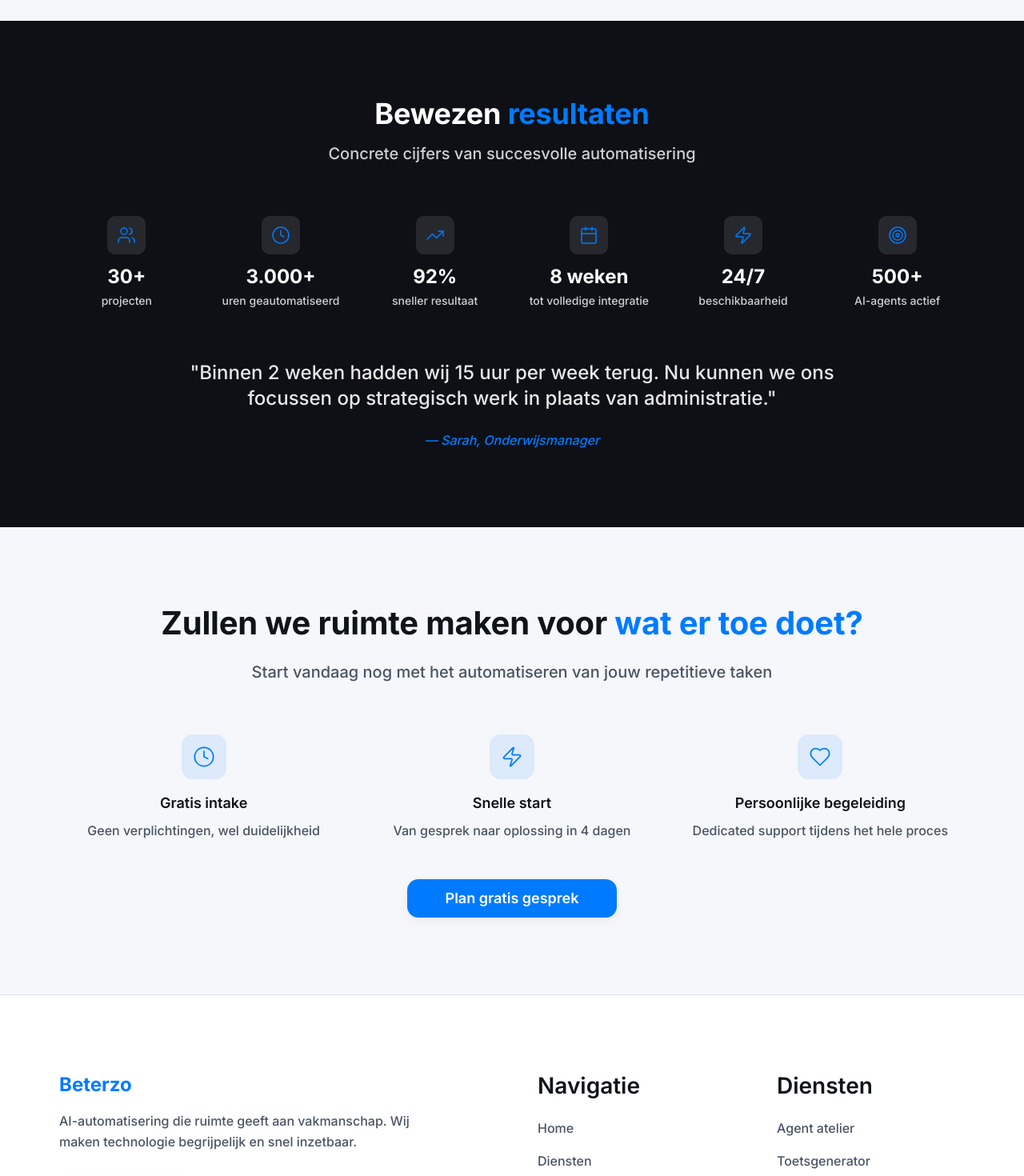
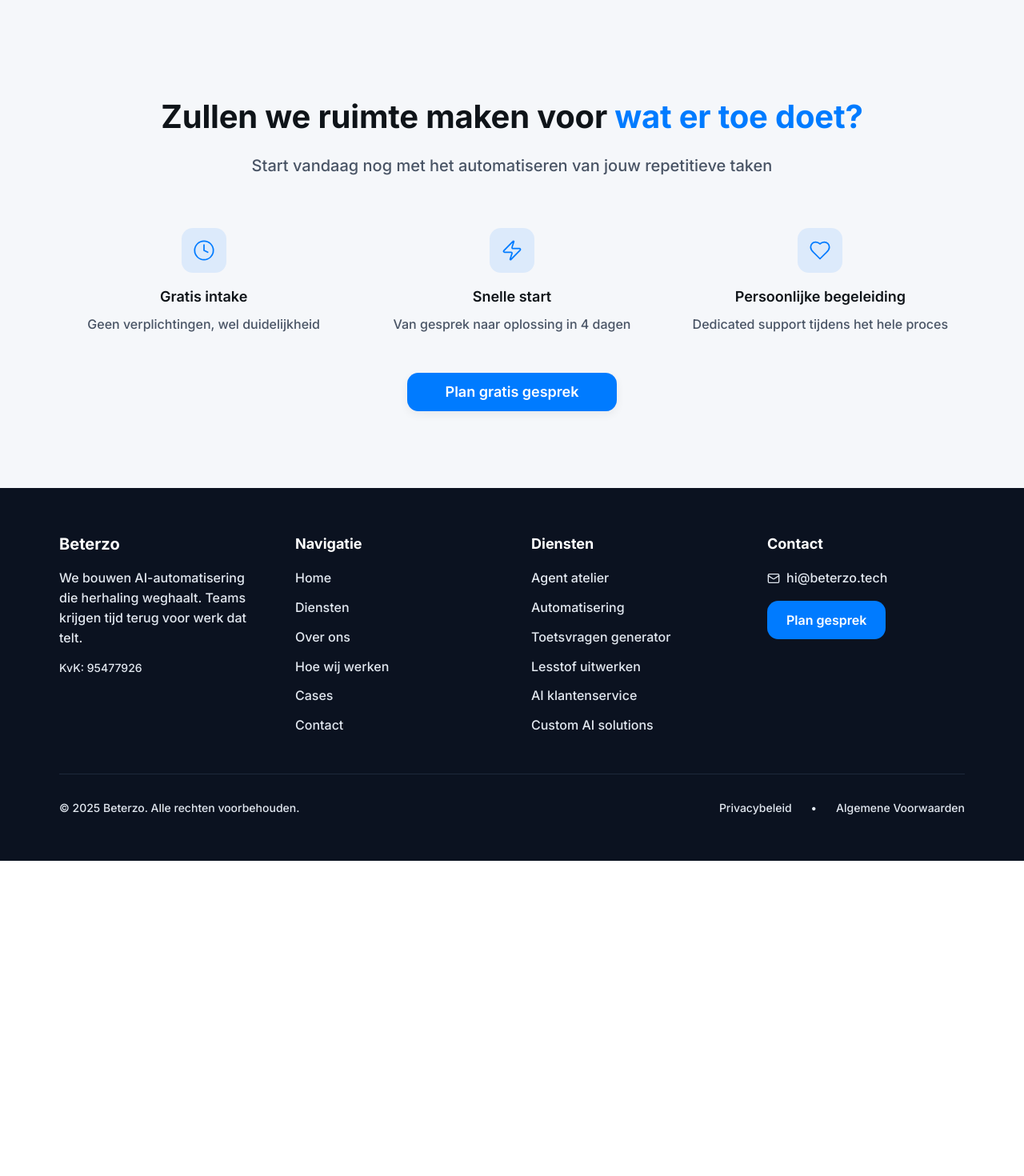
Before and after one commit to beterzo/beterzonieuwesite, a React (Vite) app: page / in a window 1280 px wide. Shown: the part 3240-4710 px from the top of the page at 80% size. After the commit the page ends 4316 px from the top, so only its background shows below. Built offline with nearby package versions, Linux system fonts and the light colour scheme; the HTML template or start-up script is replaced by a standard one.

Commit message:
Fix: Ensure footer on all pages

```diff
--- a/src/pages/Index.tsx
+++ b/src/pages/Index.tsx
@@ -3,9 +3,7 @@ import { PremiumKPIs } from "@/components/premium/PremiumKPIs";
 import { PremiumClients } from "@/components/premium/PremiumClients";
 import { PremiumMethod } from "@/components/premium/PremiumMethod";
 import { PremiumSolutions } from "@/components/premium/PremiumSolutions";
-import { PremiumProof } from "@/components/premium/PremiumProof";
 import { PremiumCTA } from "@/components/premium/PremiumCTA";
-import { PremiumFooter } from "@/components/premium/PremiumFooter";
 
 const Index = () => {
   return (
@@ -15,9 +13,7 @@ const Index = () => {
       <PremiumClients />
       <PremiumMethod />
       <PremiumSolutions />
-      <PremiumProof />
       <PremiumCTA />
-      <PremiumFooter />
     </div>
   );
 };
```
